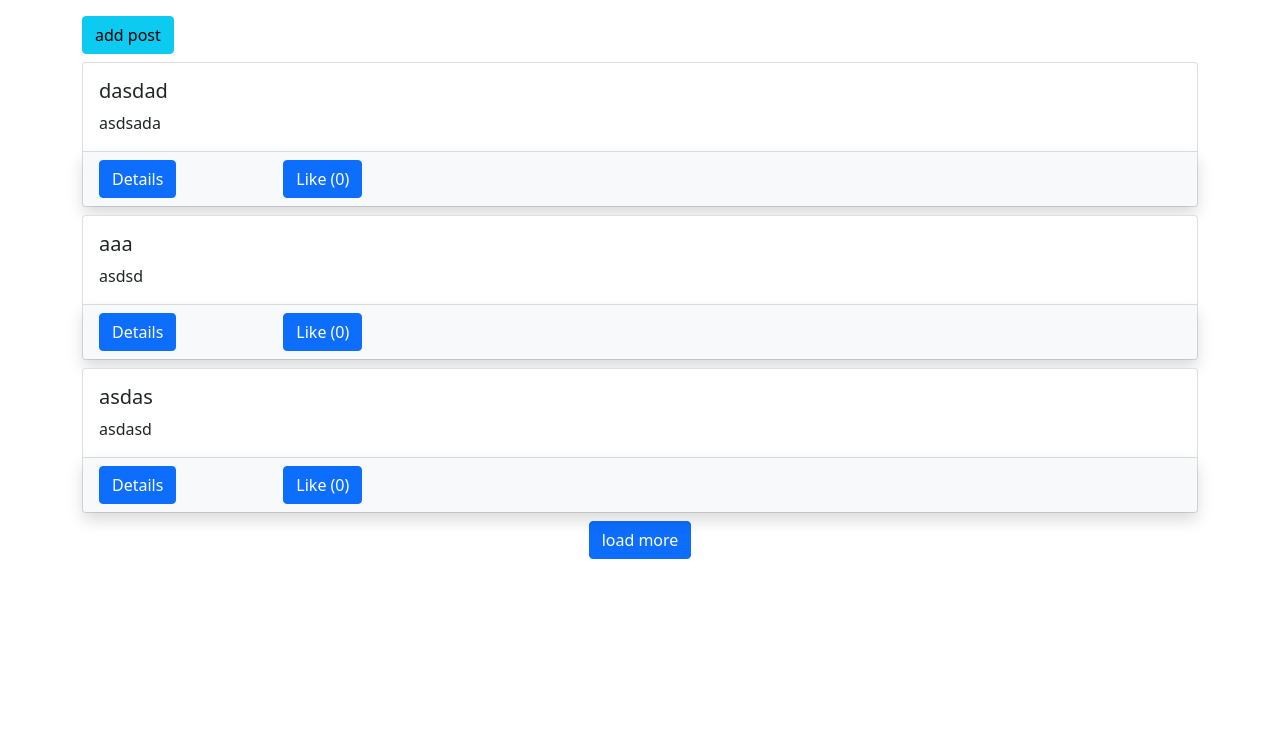
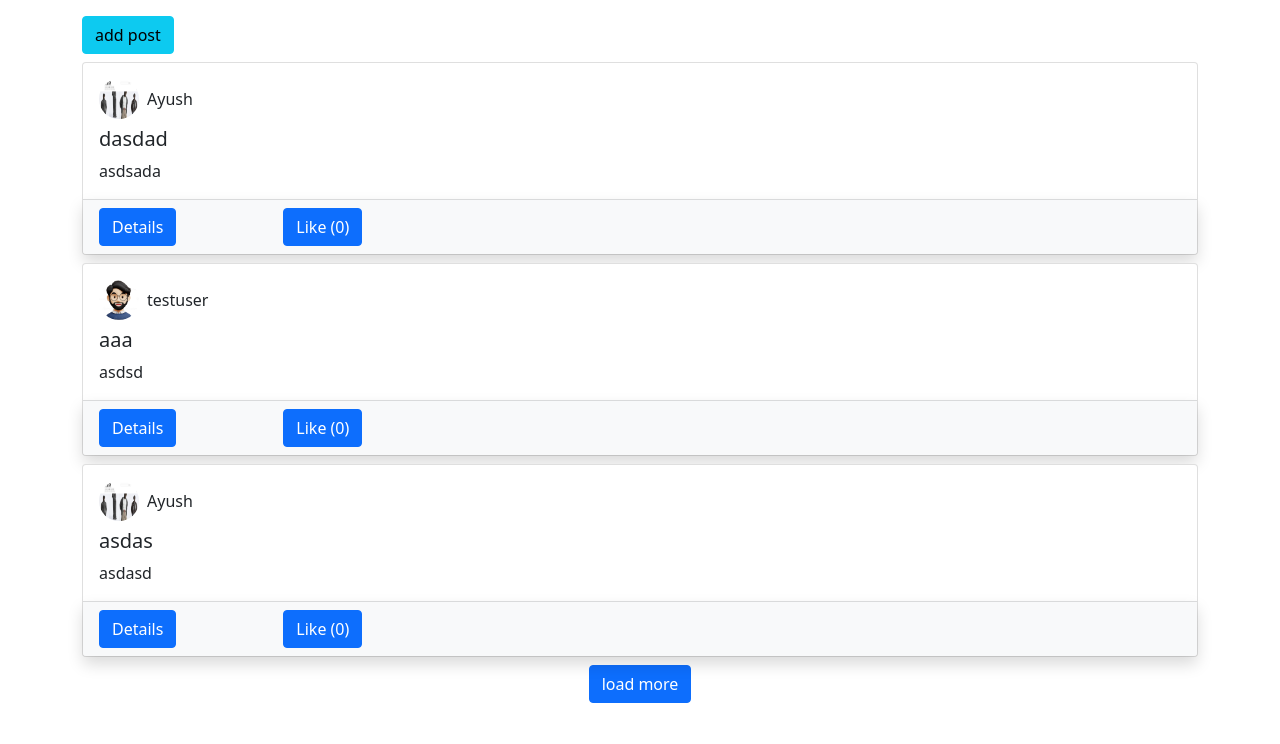
Before and after one commit to Aayushrakholiya/A04, a Django app: page / in a window 1280 px wide. Shown: the part 56-800 px from the top of the page. Run offline with Django 5.2, Linux system fonts and the light colour scheme; a user stored in the database is signed in; data comes from the database, SQL or seed files in the repository; both versions use the stored data as it was after the commit; some libraries are stand-ins or nearby versions.

Commit message:
now on main page we can see post username and profile picture for each post

```diff
--- a/dj_ajax/src/posts/static/posts/main.js
+++ b/dj_ajax/src/posts/static/posts/main.js
@@ -85,6 +85,10 @@ const getData = () => {
                     postBox.innerHTML += `
                         <div class="card mb-2">
                             <div class="card-body">
+                                <div class="d-flex align-items-center mb-2">
+                                    <img src="${el.author_avatar}" alt="${el.author}" class="rounded-circle" height="40" width="40">
+                                    <span class="ms-2">${el.author}</span>
+                                </div>
                                 <h5 class="card-title">${el.title}</h5>
                                 <p class="card-text">${el.body}</p>
                             </div>
@@ -95,7 +99,9 @@ const getData = () => {
                                     </div>
                                     <div class="col-2">
                                         <form class="like-unlike-forms" data-form-id="${el.id}">
-                                        <button class="btn btn-primary" id="like-unlike-${el.id}">${el.liked ? `Unlike (${el.count})`: `Like (${el.count})`}</button>
+                                            <button class="btn btn-primary" id="like-unlike-${el.id}">
+                                                ${el.liked ? `Unlike (${el.count})` : `Like (${el.count})`}
+                                            </button>
                                     </form>
                                 </div>
                             </div>
--- a/dj_ajax/src/posts/templates/posts/main.html
+++ b/dj_ajax/src/posts/templates/posts/main.html
@@ -20,7 +20,7 @@ posts
           <button type="button" class="btn-close add-modal-close" data-bs-dismiss="modal" aria-label="Close"></button>
         </div>
         <div class="modal-body">
-          <form id="post-form">
+          <form id="post-form" autocomplete="off">
             {% csrf_token %}
             {{form|crispy}}
             <div class="modal-footer">
--- a/dj_ajax/src/posts/views.py
+++ b/dj_ajax/src/posts/views.py
@@ -64,7 +64,8 @@ def load_post_data_view(request, num_posts):
                 'body': obj.body,
                 'liked': True if request.user in obj.liked.all() else False,
                 'count': obj.like_count,
-                'author': obj.author.user.username
+                'author': obj.author.user.username,
+                'author_avatar': obj.author.avatar.url,
             }
             data.append(item)
         return JsonResponse({'data':data[lower:upper], 'size': size})
@@ -80,6 +81,9 @@ def post_detail_data_view(request, pk):
         'body': obj.body,
         'author': obj.author.user.username,
         'logged_in': request.user.username,
+        'author_avatar': obj.author.avatar.url,
+        'liked': True if request.user in obj.liked.all() else False,
+        'count': obj.like_count,
     }
     return JsonResponse({'data':data})
     return redirect('post:main-board')
--- a/dj_ajax/src/templates/base.html
+++ b/dj_ajax/src/templates/base.html
@@ -32,7 +32,7 @@
   </head>
   <body>
     {% include "navbar.html" %}
-    <div class="container mt-3">
+    <div class="container mt-3 mb-3">
         {% block content %}
         {% endblock content %}
     </div>
```
Also changed, not shown: dj_ajax/src/db.sqlite3, dj_ajax/src/media/photos/Screenshot_2024-03-11_204743.png (added), dj_ajax/src/media/photos/Screenshot_2024-03-11_225212.png (added), dj_ajax/src/media/photos/Screenshot_2024-03-11_225303.png (added). Lines whose indentation alone changed are shown as unchanged.
